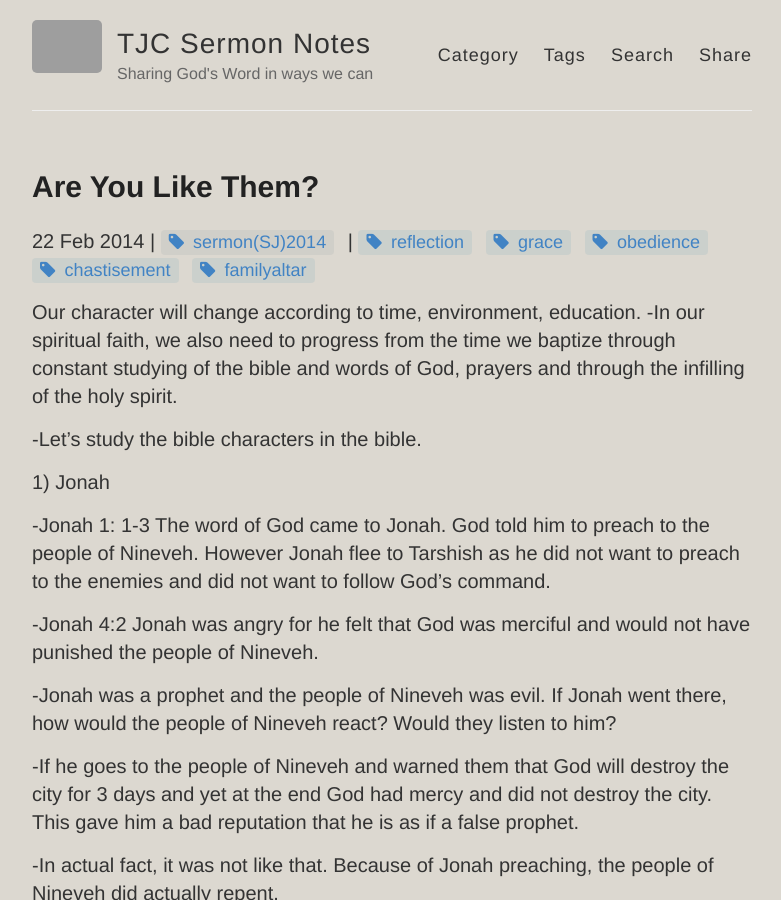
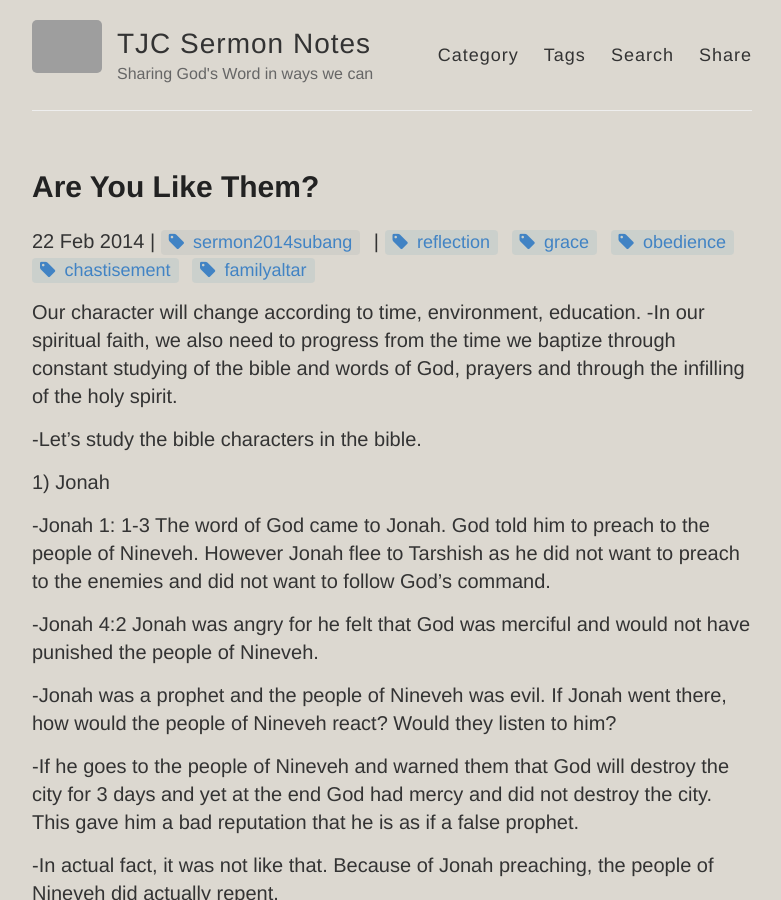
Before and after one commit to catchupTJC/catchuptjc.github.io, a Jekyll site: the page built from _posts/2014-02-22-Are You Like Them?.md, in a window 1280 px wide and 900 px high. Shown: the whole window, without its empty margins (248-1029 px from the left). Built offline with Jekyll 4.4.1, drawn with Linux system fonts in a browser that asks for light colours; nearby versions of some CDN libraries; comment, search, counter and statistics services are not loaded; grey boxes are pictures that could not be loaded.

Commit message:
Update 2014-02-22-Are You Like Them?.md

```diff
--- a/_posts/2014-02-22-Are You Like Them?.md
+++ b/_posts/2014-02-22-Are You Like Them?.md
@@ -1,7 +1,7 @@
 ---
 layout: post
 title: Are You Like Them?
-category: sermon(SJ)2014
+category: sermon2014subang
 tags: [reflection,grace,obedience,chastisement,familyaltar]
 hymns: []
 ---
```
